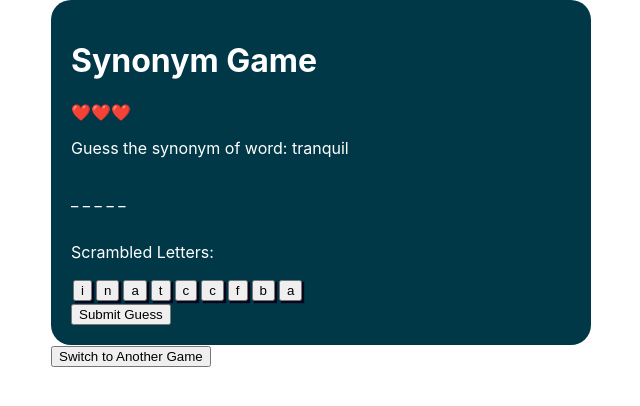
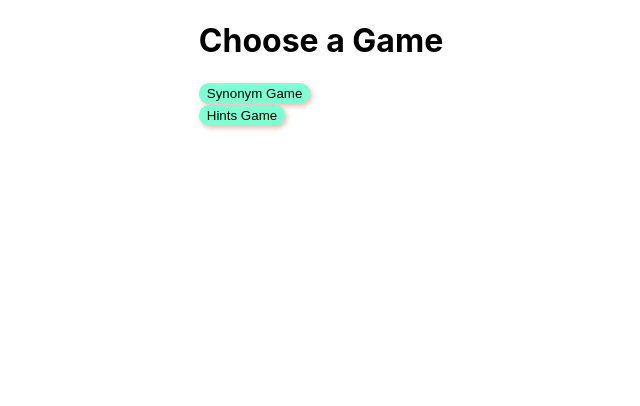
Before and after one commit to GatosTheDog/hack_2023_synonym, a React (Create React App) app: page / in a window 1280 px wide. Shown: the top 406 px of the page, without its empty margins (319-959 px from the left). Built offline with nearby package versions, Linux system fonts and the light colour scheme.

Commit message:
guessWork: add main screen

```diff
--- a/src/App.js
+++ b/src/App.js
@@ -2,27 +2,49 @@ import React, { useState } from "react";
 import HangmanGame from "./Components/HangmanGame";
 import HintsGame from "./Components/HintsGame";
 import "./App.css";
+import Button from "./Components/Button";
 
 const App = () => {
   const [gameStarted, setGameStarted] = useState(true);
+  const [hangManGameStarted, setHangManGameStarted] = useState(false);
+  const [hintsGameStarted, setHintsGameStarted] = useState(false);
 
-  const handleSwitchGame = () => {
-    setGameStarted(!gameStarted);
+  const handleBackToHome = () => {
+    setGameStarted(true);
+    setHintsGameStarted(false);
+    setHangManGameStarted(false);
   };
+  const goToHandMan=()=>{
+    setHangManGameStarted(true);
+    setGameStarted(false)
+  }
+  const goToHints=()=>{
+    setHintsGameStarted(true);
+    setGameStarted(false)
+  }
 
   return (
-    <div className="App">
-      {gameStarted ? (
-        <div>
-          <HangmanGame />
-          <button onClick={handleSwitchGame}>Switch to Another Game</button>
-        </div>
-      ) : (
-        <div>
-          <HintsGame />
-          <button onClick={handleSwitchGame}>Switch to Hangman Game</button>
-        </div>
-      )}
+    <div className="App" >
+    {gameStarted &&
+      <div>
+        <h1>Choose a Game</h1>
+          <Button onClick={goToHandMan} name="Synonym Game"/>
+          <Button onClick={goToHints} name="Hints Game"/>
+      </div>
+    }
+    {hintsGameStarted &&
+    <div>
+
+      <HintsGame />
+      <button onClick={handleBackToHome}>Back to home screen</button>
+    </div>
+    }
+    {hangManGameStarted &&
+    <div>
+      <HangmanGame />
+      <button onClick={handleBackToHome}>Back to home screen</button>
+    </div>
+    }
     </div>
   );
 };
--- /dev/null
+++ b/src/Components/Button.css
@@ -0,0 +1,6 @@
+.buttonContainer{
+    background-color: aquamarine;
+    border-radius: 10px;
+    border-color: rgba(240, 248, 255, 0);
+    box-shadow: 2px 2px 5px #e4bab3;
+}
--- /dev/null
+++ b/src/Components/Button.js
@@ -0,0 +1,18 @@
+import React from "react";
+import "./Button.css";
+
+
+const Button =({onClick,name})=>{
+    return (
+    <div>
+        <button
+        onClick={onClick}
+        className="buttonContainer"
+        >
+            {name}
+        </button>
+    </div>
+    )
+}
+
+export default Button;
--- a/src/Components/HangmanGame.js
+++ b/src/Components/HangmanGame.js
@@ -83,7 +83,9 @@ const HangmanGame = () => {
   };
 
   const hearts=[];
-  for(let i=1;i<=remainingGuesses;i++){hearts.push(<span>❤️</span>);}
+  for(let i=1;i<=remainingGuesses;i++){
+    hearts.push(<span>❤️</span>);
+  }
   const maskedWord = solution
   .split("")
   .map((letter, index) => ((guessedLetters[index] || "_")))
```
